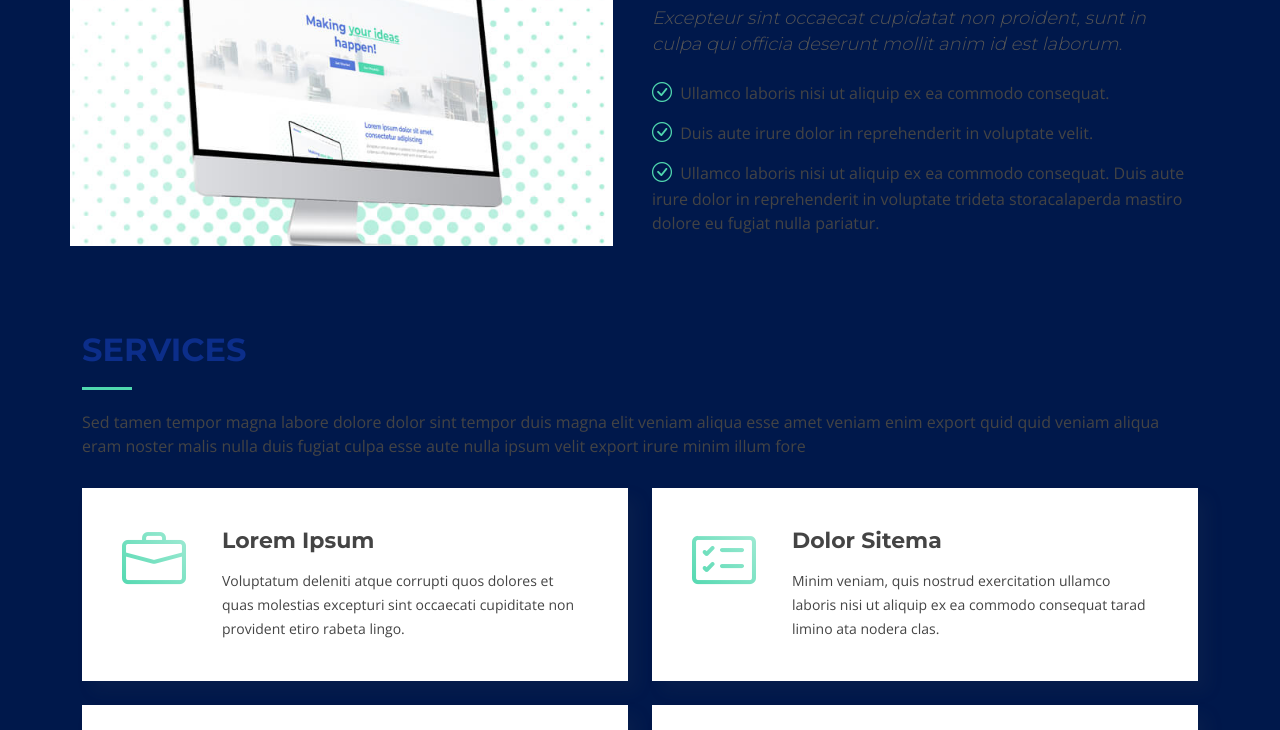
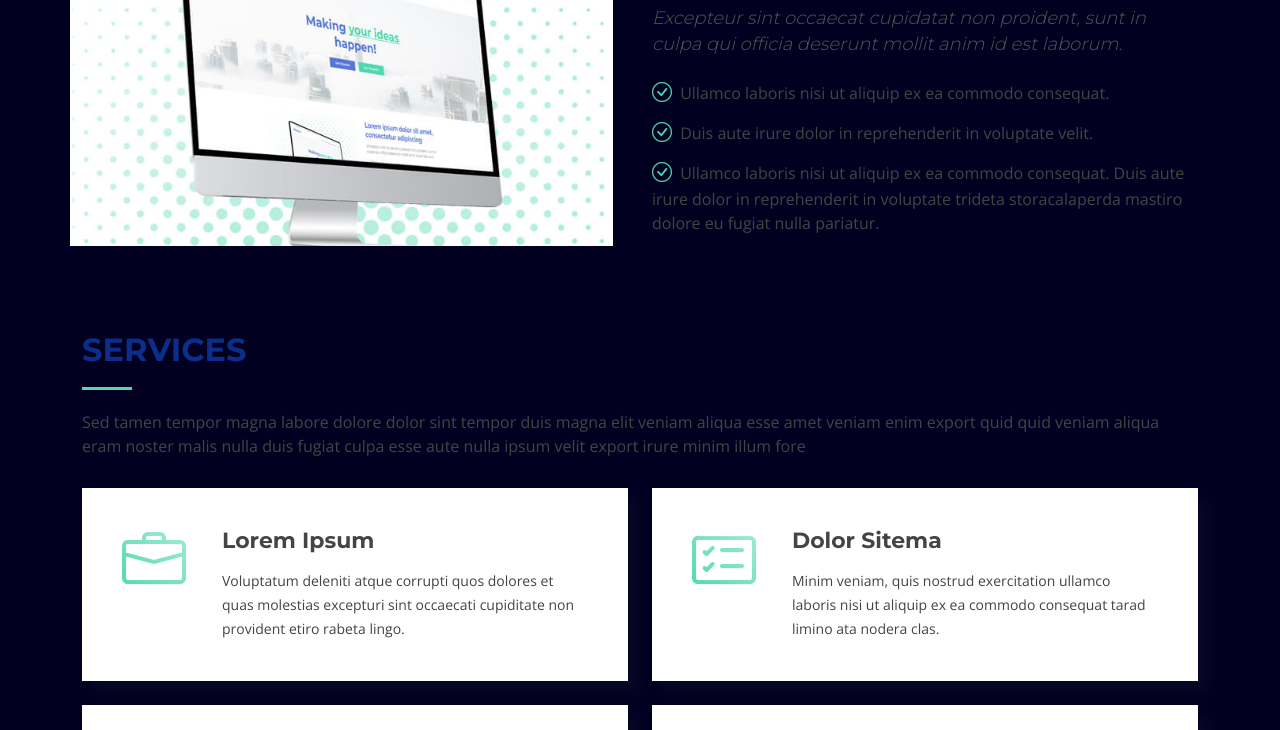
Before and after one commit to ImTaegan/TrustPass, a plain HTML site: page index.html in a window 1280 px wide. Shown: the part 761-1491 px from the top of the page. Drawn offline with nearby package versions, Linux system fonts and the light colour scheme.

Commit message:
Update style.css

```diff
--- a/css/style.css
+++ b/css/style.css
@@ -9,7 +9,7 @@
 # General
 --------------------------------------------------------------*/
 body {
-  background: #00184B;
+  background: #020021;
   color: #444;
   font-family: "Open Sans", sans-serif;
 }
```
